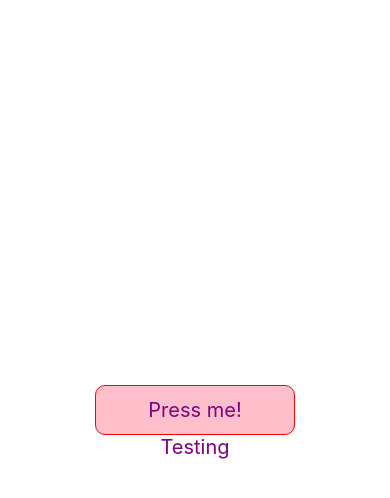
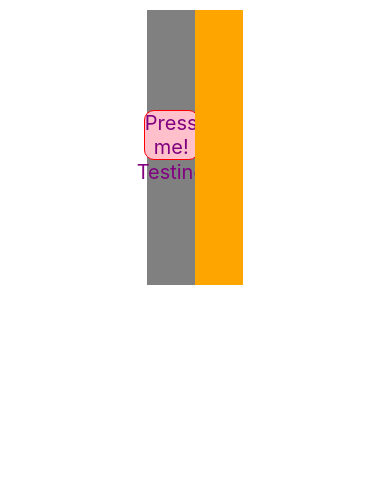
Before and after one commit to choudharyjji/brewtracker, a React Native app: screen / in a window 390 px wide. Shown: the top 498 px of the page. Built offline with nearby package versions, Linux system fonts and the light colour scheme.

Commit message:
day 3 - change screen layout to have 6 equal parts

```diff
--- a/Containers/RootContainer.js
+++ b/Containers/RootContainer.js
@@ -27,20 +27,37 @@ export default class RootContainer extends Component {
     return (
       <View style={styles.container}>
 
+        <View style={styles.rowContainer}>
+
+          <View style={{flex:1,
+            backgroundColor:'grey',
+            alignItems:'center',
+            justifyContent:'center'}}>
+
             <TouchableOpacity style={styles.button}
               onPress={this.pressMe}>
-
               <Text style={styles.welcome}>
                 Press me!
               </Text>
-
             </TouchableOpacity>
-
             <Text style={styles.welcome}>
                 {this.state.test}
             </Text>
 
           </View>
+          <View style={{flex:1,backgroundColor:'orange'}}/>
+        </View>
+
+        <View style={styles.rowContainer}>
+          <View style={{flex:1,backgroundColor:'blue'}}/>
+          <View style={{flex:1,backgroundColor:'red'}}/>
+        </View>
+
+        <View style={styles.rowContainer}>
+          <View style={{flex:1,backgroundColor:'purple'}}/>
+          <View style={{flex:1,backgroundColor:'green'}}/>
+        </View>
+      </View>
     )
   }
 }
--- a/Containers/Styles/RootContainerStyles.js
+++ b/Containers/Styles/RootContainerStyles.js
@@ -17,11 +17,14 @@ export default StyleSheet.create({
   button: {
     justifyContent: 'center',
     alignItems: 'center',
-    width: 200,
     height: 50,
     backgroundColor: 'pink',
     borderRadius: 10,
     borderWidth: 1,
     borderColor: 'red'
+  },
+  rowContainer: {
+    flex:1,
+    flexDirection:'row'
   }
 })
```
Lines whose indentation alone changed are shown as unchanged.
